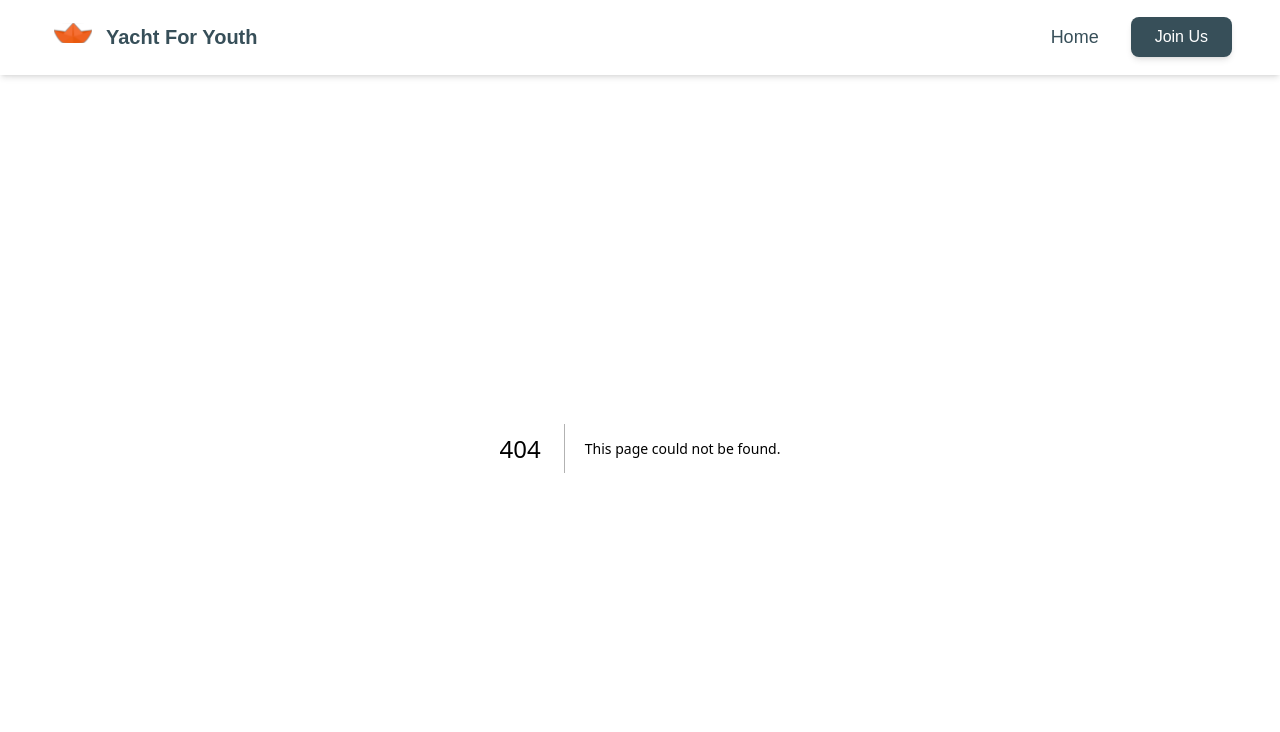
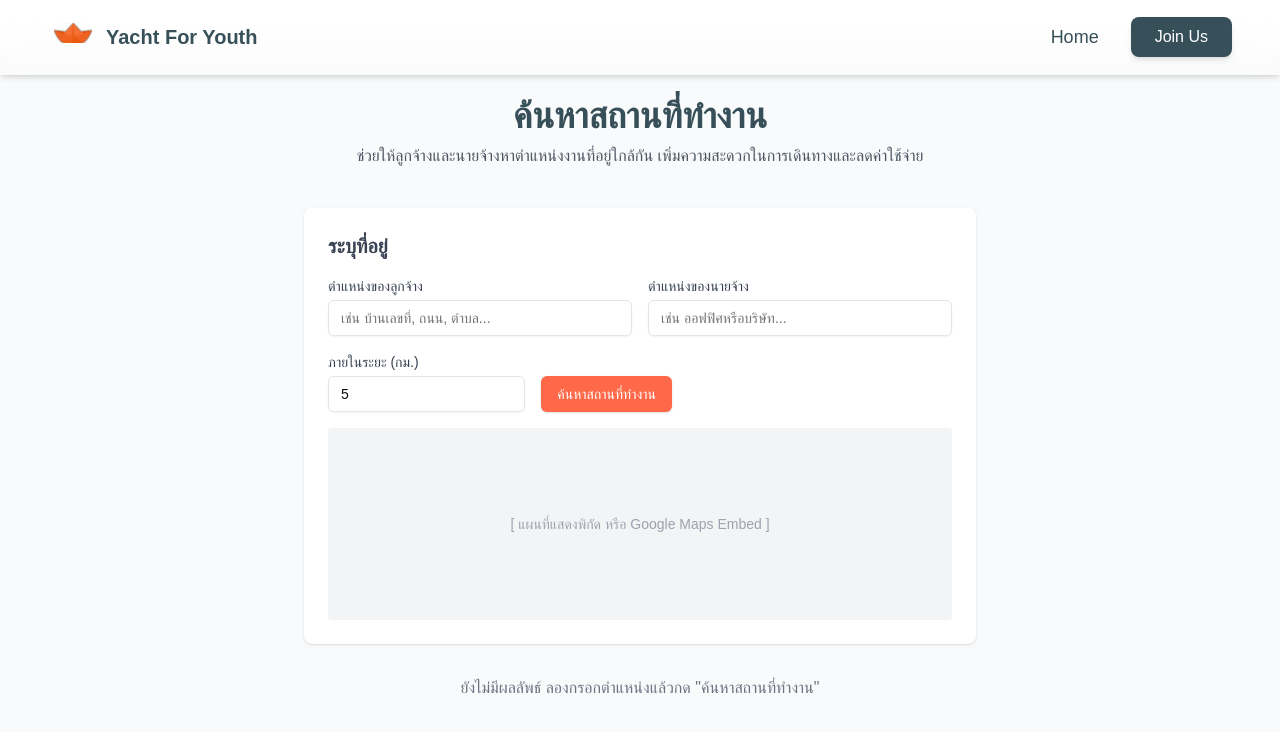
Before and after one commit to mekintown/yacht-for-youth, a Next.js app in the folder yacht-for-youth-frontend/: page /location in a window 1280 px wide. Before the commit this address had no page. Shown: the top 732 px of the page. Built offline with nearby package versions, Linux system fonts and the light colour scheme; a web font is replaced by a local one.

Commit message:
create mock up location page

```diff
--- a/yacht-for-youth-frontend/src/app/contracts/page.tsx
+++ b/yacht-for-youth-frontend/src/app/contracts/page.tsx
@@ -14,6 +14,7 @@ import {
 } from "@/components/ui/dialog";
 
 import { Button } from "@/components/ui/button";
+import { API_BASE_URL } from "@/constants/api";
 
 export default function CheckContractPage() {
   const [selectedFile, setSelectedFile] = useState<File | null>(null);
@@ -48,7 +49,7 @@ export default function CheckContractPage() {
 
       // POST request to your mock endpoint
       const res = await axios.post(
-        "http://localhost:8081/check-labor-contract",
+        `${API_BASE_URL}/check-labor-contract`,
         formData,
         { headers: { "Content-Type": "multipart/form-data" } }
       );
--- a/yacht-for-youth-frontend/src/app/create-job/page.tsx
+++ b/yacht-for-youth-frontend/src/app/create-job/page.tsx
@@ -5,6 +5,7 @@ import Link from "next/link";
 import axios from "axios";
 import { ContractPayload } from "@/types/ContractPayload";
 import { Button } from "@/components/ui/button";
+import { API_BASE_URL } from "@/constants/api";
 
 export default function CreateContractPage() {
   // 1. Basic Contract Info
@@ -155,7 +156,7 @@ export default function CreateContractPage() {
     try {
       // POST the data to Flask
       const response = await axios.post(
-        "http://localhost:8081/generate-labor-contract",
+        `${API_BASE_URL}/generate-labor-contract`,
         payload,
         { responseType: "blob" }
       );
--- a/yacht-for-youth-frontend/src/app/generate-contracts/page.tsx
+++ b/yacht-for-youth-frontend/src/app/generate-contracts/page.tsx
@@ -3,6 +3,7 @@
 import { useState } from "react";
 import Link from "next/link";
 import axios from "axios";
+import { API_BASE_URL } from "@/constants/api";
 
 const mockJobs = [
   { id: 1, title: "พนักงานขาย", wage: "300 บาท/วัน" },
@@ -92,7 +93,7 @@ export default function GenerateContractsPage() {
     try {
       // Send a POST request to the Flask API to generate the contract
       const response = await axios.post(
-        "http://localhost:8081/generate-labor-contract",
+        `${API_BASE_URL}/generate-labor-contract`,
         payload,
         { responseType: "blob" } // Expecting a .docx file
       );
--- /dev/null
+++ b/yacht-for-youth-frontend/src/app/location/page.tsx
@@ -0,0 +1,165 @@
+"use client";
+
+import { SetStateAction, useState } from "react";
+import { motion } from "framer-motion";
+import { Button } from "@/components/ui/button";
+import { Input } from "@/components/ui/input";
+
+export default function LocationPage() {
+  // Minimal states for this mock
+  const [employeeLocation, setEmployeeLocation] = useState("");
+  const [employerLocation, setEmployerLocation] = useState("");
+  const [withinDistance, setWithinDistance] = useState("5");
+  // eslint-disable-next-line @typescript-eslint/no-explicit-any
+  const [results, setResults] = useState<Array<any>>([]);
+  const [isSearching, setIsSearching] = useState(false);
+
+  // A mock function for searching
+  const handleSearch = () => {
+    setIsSearching(true);
+    setResults([]);
+    setTimeout(() => {
+      // After simulating a network call
+      setResults([
+        {
+          id: 1,
+          title: "บริษัท สมชาย จำกัด",
+          distance: "3.2 km",
+          address: "123 ถนนสุขุมวิท, กรุงเทพ",
+        },
+        {
+          id: 2,
+          title: "โรงงาน A",
+          distance: "4.8 km",
+          address: "88 หมู่ 10",
+        },
+      ]);
+      setIsSearching(false);
+    }, 1500);
+  };
+
+  return (
+    <div className="min-h-screen bg-gray-50 flex flex-col items-center py-12">
+      {/* Heading / Hero */}
+      <motion.div
+        initial={{ opacity: 0, y: -20 }}
+        animate={{ opacity: 1, y: 0 }}
+        transition={{ duration: 0.6, ease: "easeOut" }}
+        className="text-center mb-10 px-4"
+      >
+        <h1 className="text-3xl md:text-4xl font-bold text-accent mb-2">
+          ค้นหาสถานที่ทำงาน
+        </h1>
+        <p className="text-gray-600 max-w-xl mx-auto">
+          ช่วยให้ลูกจ้างและนายจ้างหาตำแหน่งงานที่อยู่ใกล้กัน
+          เพิ่มความสะดวกในการเดินทางและลดค่าใช้จ่าย
+        </p>
+      </motion.div>
+
+      {/* Search Section */}
+      <motion.div
+        initial={{ opacity: 0, y: 20 }}
+        animate={{ opacity: 1, y: 0 }}
+        transition={{ duration: 0.6, ease: "easeOut", delay: 0.2 }}
+        className="w-full max-w-2xl bg-white rounded-lg shadow p-6 mb-8"
+      >
+        <h2 className="text-xl font-semibold text-gray-700 mb-4">
+          ระบุที่อยู่
+        </h2>
+        <div className="grid grid-cols-1 md:grid-cols-2 gap-4 mb-4">
+          <div>
+            <label className="block text-sm font-medium text-gray-700 mb-1">
+              ตำแหน่งของลูกจ้าง
+            </label>
+            <Input
+              placeholder="เช่น บ้านเลขที่, ถนน, ตำบล..."
+              value={employeeLocation}
+              onChange={(e: { target: { value: SetStateAction<string> } }) =>
+                setEmployeeLocation(e.target.value)
+              }
+            />
+          </div>
+          <div>
+            <label className="block text-sm font-medium text-gray-700 mb-1">
+              ตำแหน่งของนายจ้าง
+            </label>
+            <Input
+              placeholder="เช่น ออฟฟิศหรือบริษัท..."
+              value={employerLocation}
+              onChange={(e: { target: { value: SetStateAction<string> } }) =>
+                setEmployerLocation(e.target.value)
+              }
+            />
+          </div>
+        </div>
+
+        <div className="grid grid-cols-1 md:grid-cols-3 gap-4 mb-4">
+          <div className="md:col-span-1">
+            <label className="block text-sm font-medium text-gray-700 mb-1">
+              ภายในระยะ (กม.)
+            </label>
+            <Input
+              type="number"
+              min="1"
+              value={withinDistance}
+              onChange={(e: { target: { value: SetStateAction<string> } }) =>
+                setWithinDistance(e.target.value)
+              }
+            />
+          </div>
+          <div className="md:col-span-2 flex items-end">
+            <Button
+              className="mt-6 w-full md:w-auto"
+              onClick={handleSearch}
+              disabled={isSearching}
+            >
+              {isSearching ? "กำลังค้นหา..." : "ค้นหาสถานที่ทำงาน"}
+            </Button>
+          </div>
+        </div>
+
+        {/* Placeholder for a small map or "Location Preview" */}
+        <div className="mt-4 w-full h-48 bg-gray-100 rounded flex items-center justify-center text-gray-400">
+          <span className="text-sm">
+            [ แผนที่แสดงพิกัด หรือ Google Maps Embed ]
+          </span>
+        </div>
+      </motion.div>
+
+      {/* Results Section */}
+      <motion.div
+        initial={{ opacity: 0, y: 10 }}
+        animate={{ opacity: 1, y: 0 }}
+        transition={{ duration: 0.6, ease: "easeOut", delay: 0.4 }}
+        className="w-full max-w-3xl px-4"
+      >
+        {results.length > 0 && (
+          <div className="bg-white rounded-lg shadow p-6">
+            <h2 className="text-lg font-semibold text-gray-700 mb-4">
+              ผลลัพธ์การค้นหา
+            </h2>
+            <ul className="space-y-4">
+              {results.map((r) => (
+                <li
+                  key={r.id}
+                  className="border-b border-gray-200 pb-3 last:pb-0 last:border-none"
+                >
+                  <div className="text-primary font-semibold">
+                    {r.title} — {r.distance}
+                  </div>
+                  <div className="text-sm text-gray-600">{r.address}</div>
+                </li>
+              ))}
+            </ul>
+          </div>
+        )}
+
+        {results.length === 0 && !isSearching && (
+          <p className="text-gray-500 text-center">
+            ยังไม่มีผลลัพธ์ ลองกรอกตำแหน่งแล้วกด &quot;ค้นหาสถานที่ทำงาน&quot;
+          </p>
+        )}
+      </motion.div>
+    </div>
+  );
+}
--- /dev/null
+++ b/yacht-for-youth-frontend/src/components/ui/input.tsx
@@ -0,0 +1,22 @@
+import * as React from "react"
+
+import { cn } from "@/lib/utils"
+
+const Input = React.forwardRef<HTMLInputElement, React.ComponentProps<"input">>(
+  ({ className, type, ...props }, ref) => {
+    return (
+      <input
+        type={type}
+        className={cn(
+          "flex h-9 w-full rounded-md border border-input bg-transparent px-3 py-1 text-base shadow-sm transition-colors file:border-0 file:bg-transparent file:text-sm file:font-medium file:text-foreground placeholder:text-muted-foreground focus-visible:outline-none focus-visible:ring-1 focus-visible:ring-ring disabled:cursor-not-allowed disabled:opacity-50 md:text-sm",
+          className
+        )}
+        ref={ref}
+        {...props}
+      />
+    )
+  }
+)
+Input.displayName = "Input"
+
+export { Input }
--- /dev/null
+++ b/yacht-for-youth-frontend/src/constants/api.ts
@@ -0,0 +1,2 @@
+export const API_BASE_URL =
+  process.env.NEXT_PUBLIC_API_BASE_URL || "http://localhost:8081";
```
Also changed, not shown: 1 other file (tests, documents, lock files or other folders).
